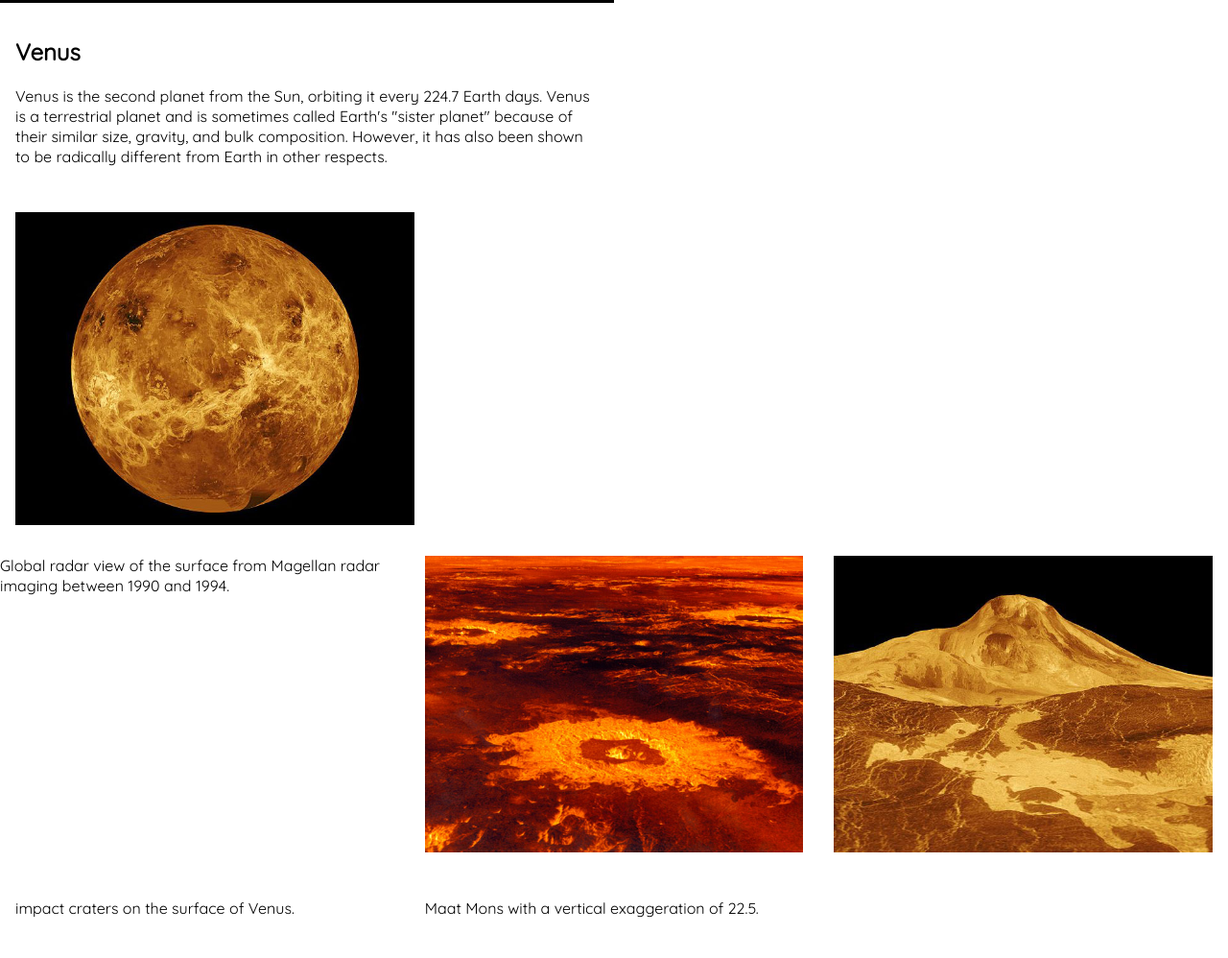
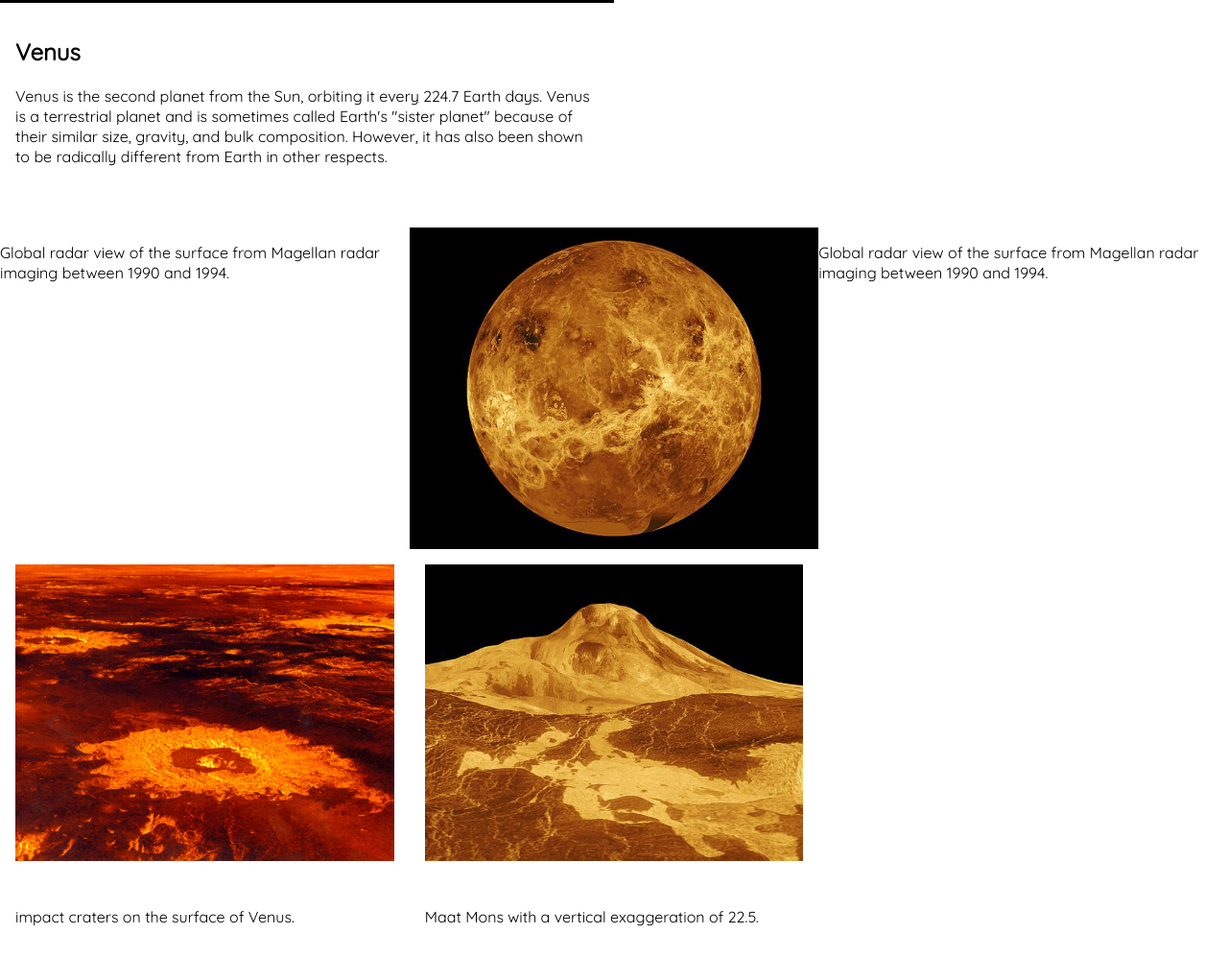
Before and after one commit to kaylaboch/dsn1675-planet-website, a plain HTML site: page index.html in a window 1280 px wide. Shown: the part 774-1772 px from the top of the page at 96% size. Drawn offline with Linux system fonts and the light colour scheme.

Commit message:
moved images into one div called grid

```diff
--- a/index.html
+++ b/index.html
@@ -42,13 +42,14 @@
   </div>
 </div>
 <div class="ven">
+</div>
 <div class="grid">
+  <div class="unit s-1 m-1-3">
+    <p>Global radar view of the surface from Magellan radar imaging between 1990 and 1994.</p>
+  </div>
   <div class="unit s-1 m-1-3">
     <img class="venus1" src="images/venus-1.jpg" alt="">
   </div>
-</div>
-</div>
-<div class="grid">
   <div class="unit s-1 m-1-3">
     <p>Global radar view of the surface from Magellan radar imaging between 1990 and 1994.</p>
   </div>
```
